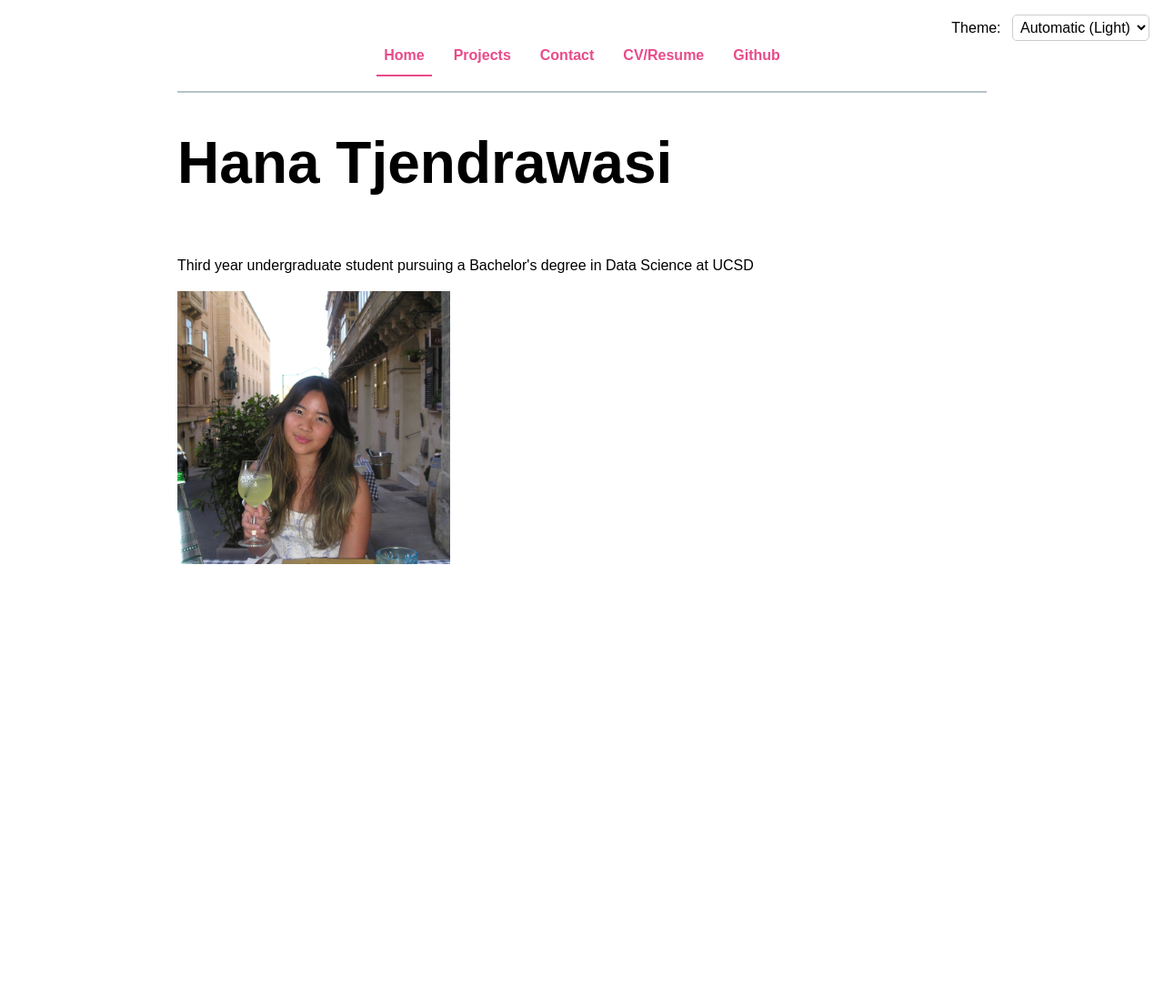
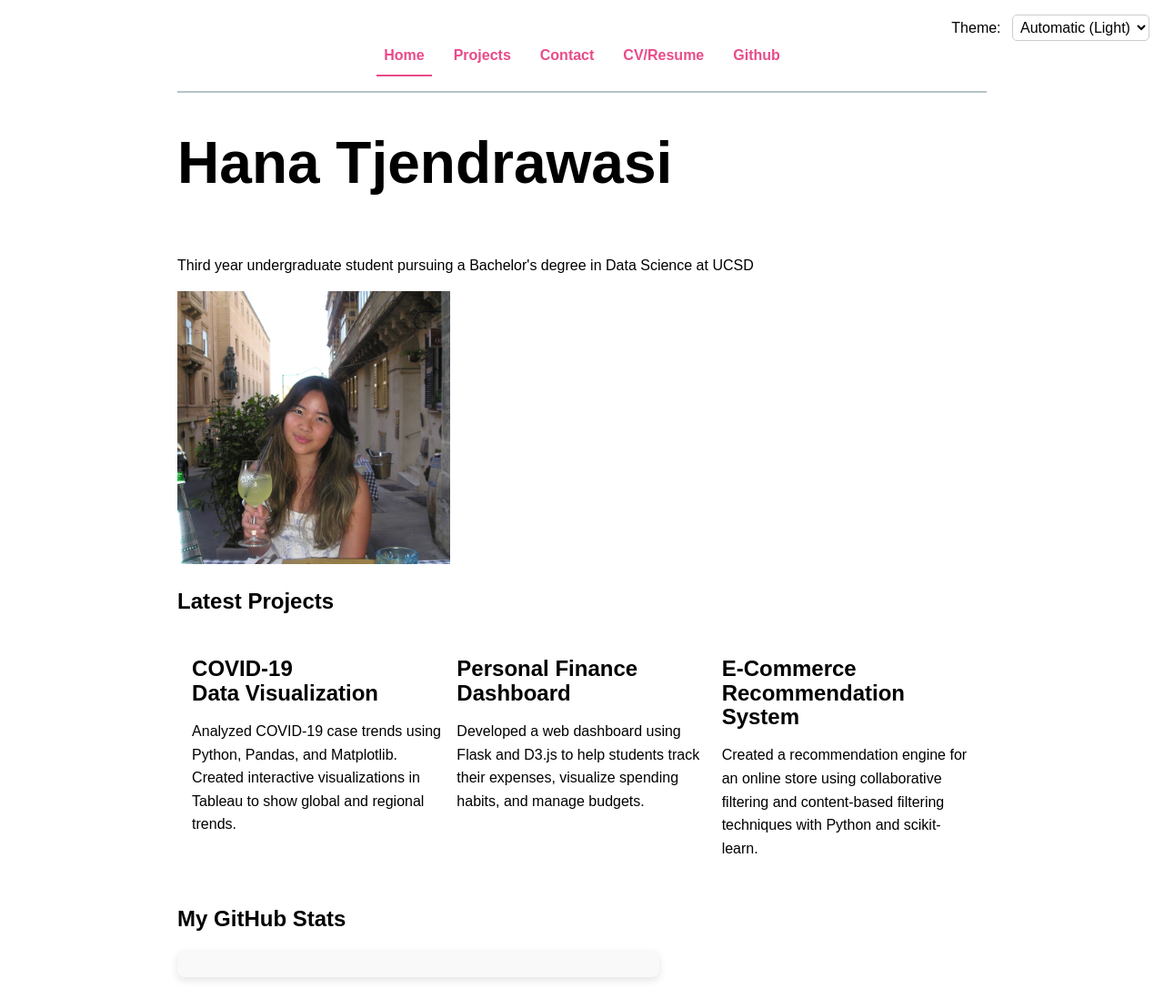
Before and after one commit to hanajuliatj/portfolio, a plain HTML site: page index.html in a window 1280 px wide. Shown: the whole page at 91% size. Before the commit the page ends 800 px from the top, so only its background shows below. Drawn offline with Linux system fonts and the light colour scheme; no server answers.

Commit message:
Added javascript to projects page

```diff
--- a/global.js
+++ b/global.js
@@ -87,3 +87,67 @@ const isDarkMode = window.matchMedia("(prefers-color-scheme: dark)").matches;
 // Update the "Automatic" option text based on the system preference
 const autoOption = themeSelect.querySelector('option[value="light dark"]');
 autoOption.textContent = `Automatic (${isDarkMode ? 'Dark' : 'Light'})`;
+
+export async function fetchJSON(url) {
+  try {
+      // Fetch the JSON file from the given URL
+      const response = await fetch(url);
+      if (!response.ok) {
+        throw new Error(`Failed to fetch projects: ${response.statusText}`);
+      }
+      const data = await response.json();
+      return data;
+
+
+  } catch (error) {
+      console.error('Error fetching or parsing JSON data:', error);
+  }
+}
+
+
+export function renderProjects(project, containerElement, headingLevel = "h2") {
+  if (!containerElement) {
+      console.error("Container element is not provided or invalid.");
+      return;
+  }
+
+  // Validate heading level to ensure it's an actual heading tag (h1-h6)
+  const validHeadings = ["h1", "h2", "h3", "h4", "h5", "h6"];
+  if (!validHeadings.includes(headingLevel)) {
+      console.warn(`Invalid heading level "${headingLevel}". Defaulting to "h2".`);
+      headingLevel = "h2";
+  }
+
+  // Create project wrapper
+  const projectWrapper = document.createElement("div");
+  projectWrapper.classList.add("project-card");
+
+  // Create dynamic heading element
+  const titleElement = document.createElement(headingLevel);
+  titleElement.textContent = project.title || "Untitled Project";
+  projectWrapper.appendChild(titleElement);
+
+  // Create and append description if available
+  if (project.description) {
+      const descriptionElement = document.createElement("p");
+      descriptionElement.textContent = project.description;
+      projectWrapper.appendChild(descriptionElement);
+  }
+
+  // Create and append image if available
+  if (project.imageUrl) {
+      const imageElement = document.createElement("img");
+      imageElement.src = project.imageUrl;
+      imageElement.alt = project.title || "Project Image";
+      imageElement.classList.add("project-image");
+      projectWrapper.appendChild(imageElement);
+  }
+
+  // Append project to container
+  containerElement.appendChild(projectWrapper);
+}
+
+export async function fetchGitHubData(username) {
+  const url = `https://api.github.com/users/${username}`;
+  return fetchJSON(url);
+}
--- a/index.html
+++ b/index.html
@@ -6,10 +6,20 @@
     <title>Hana Tjendrawasi: Personal site and portfolio</title>
     <link rel="stylesheet" href="style.css">
     <script type="module" src="global.js"></script>
+    <script src="index.js" type="module" defer></script>
 </head>
 <body>
     <h1>Hana Tjendrawasi</h1>
     <p>Third year undergraduate student pursuing a Bachelor's degree in Data Science at UCSD</p>
     <img src="images/P1010406.JPG" alt="My photo" width="300"/>
+    <h2>Latest Projects</h2>
+    <div class="projects">
+    <!-- Dynamically added projects will appear here -->
+    </div>
+    <h2>My GitHub Stats</h2>
+    <div class="github-stats">
+    <!-- GitHub stats will be dynamically inserted here -->
+    </div>
+
 </body>
 </html>
--- /dev/null
+++ b/index.js
@@ -0,0 +1,71 @@
+import { fetchJSON, renderProjects } from "./global.js";
+
+async function loadLatestProjects() {
+    try {
+        // Fetch all projects from JSON
+        const projects = await fetchJSON("./lib/projects.json");
+
+        // Check if data was successfully fetched
+        if (!projects || projects.length === 0) {
+            console.warn("No projects found in projects.json");
+            return;
+        }
+
+        // Select only the first 3 projects
+        const latestProjects = projects.slice(0, 3);
+
+        // Select the container in index.html where projects will be displayed
+        const projectsContainer = document.querySelector(".projects");
+
+        if (!projectsContainer) {
+            console.error("Projects container not found in index.html");
+            return;
+        }
+
+        // Clear existing content to prevent duplicate rendering
+        projectsContainer.innerHTML = "";
+
+        // Render each of the latest 3 projects inside the container
+        latestProjects.forEach(project => {
+            renderProjects(project, projectsContainer, "h2");
+        });
+
+    } catch (error) {
+        console.error("Error loading latest projects:", error);
+    }
+}
+
+// Execute the function when the page loads
+loadLatestProjects();
+
+import { fetchGitHubData } from "./global.js";
+
+async function displayGitHubStats() {
+    try {
+        const githubUsername = "hanajuliatj";  // Replace with your GitHub username
+        const githubData = await fetchGitHubData(githubUsername);
+
+
+        // Select the container where data will be displayed
+        const githubContainer = document.querySelector(".github-stats");
+
+        if (!githubContainer) {
+            console.error("GitHub stats container not found in index.html");
+            return;
+        }
+
+        // Display GitHub stats dynamically
+        githubContainer.innerHTML = `
+            <p><strong>Followers:</strong> ${githubData.followers}</p>
+            <p><strong>Following:</strong> ${githubData.following}</p>
+            <p><strong>Public Repos:</strong> ${githubData.public_repos}</p>
+            <p><strong>Public Gists:</strong> ${githubData.public_gists}</p>
+            <img src="${githubData.avatar_url}" alt="${githubData.name}" width="100">
+        `;
+    } catch (error) {
+        console.error("Error fetching GitHub data:", error);
+    }
+}
+
+// Call the function to load GitHub stats
+displayGitHubStats();
--- /dev/null
+++ b/lib/projects.json
@@ -0,0 +1,74 @@
+[
+	{
+		"title": "COVID-19 Data Visualization",
+		"year": "2025",
+		"image": "https://vis-society.github.io/labs/2/images/empty.svg",
+		"description": "Analyzed COVID-19 case trends using Python, Pandas, and Matplotlib. Created interactive visualizations in Tableau to show global and regional trends."
+	},
+	{
+		"title": "Personal Finance Dashboard",
+		"year": "2024",
+		"image": "https://vis-society.github.io/labs/2/images/empty.svg",
+		"description": "Developed a web dashboard using Flask and D3.js to help students track their expenses, visualize spending habits, and manage budgets."
+	},
+	{
+		"title": "E-Commerce Recommendation System",
+		"year": "2024",
+		"image": "https://vis-society.github.io/labs/2/images/empty.svg",
+		"description": "Created a recommendation engine for an online store using collaborative filtering and content-based filtering techniques with Python and scikit-learn."
+	},
+	{
+		"title": "Lorem ipsum dolor sit.",
+		"year": "2024",
+		"image": "https://vis-society.github.io/labs/2/images/empty.svg",
+		"description": "Lorem ipsum dolor sit amet consectetur adipisicing elit. Magnam dolor quos, quod assumenda explicabo odio, nobis ipsa laudantium quas eum veritatis ullam sint porro minima modi molestias doloribus cumque odit."
+	},
+	{
+		"title": "Lorem ipsum dolor sit.",
+		"year": "2023",
+		"image": "https://vis-society.github.io/labs/2/images/empty.svg",
+		"description": "Lorem ipsum dolor sit amet consectetur adipisicing elit. Magnam dolor quos, quod assumenda explicabo odio, nobis ipsa laudantium quas eum veritatis ullam sint porro minima modi molestias doloribus cumque odit."
+	},
+	{
+		"title": "Lorem ipsum dolor sit.",
+		"year": "2023",
+		"image": "https://vis-society.github.io/labs/2/images/empty.svg",
+		"description": "Lorem ipsum dolor sit amet consectetur adipisicing elit. Magnam dolor quos, quod assumenda explicabo odio, nobis ipsa laudantium quas eum veritatis ullam sint porro minima modi molestias doloribus cumque odit."
+	},
+	{
+		"title": "Lorem ipsum dolor sit.",
+		"year": "2023",
+		"image": "https://vis-society.github.io/labs/2/images/empty.svg",
+		"description": "Lorem ipsum dolor sit amet consectetur adipisicing elit. Magnam dolor quos, quod assumenda explicabo odio, nobis ipsa laudantium quas eum veritatis ullam sint porro minima modi molestias doloribus cumque odit."
+	},
+	{
+		"title": "Lorem ipsum dolor sit.",
+		"year": "2023",
+		"image": "https://vis-society.github.io/labs/2/images/empty.svg",
+		"description": "Lorem ipsum dolor sit amet consectetur adipisicing elit. Magnam dolor quos, quod assumenda explicabo odio, nobis ipsa laudantium quas eum veritatis ullam sint porro minima modi molestias doloribus cumque odit."
+	},
+	{
+		"title": "Lorem ipsum dolor sit.",
+		"year": "2023",
+		"image": "https://vis-society.github.io/labs/2/images/empty.svg",
+		"description": "Lorem ipsum dolor sit amet consectetur adipisicing elit. Magnam dolor quos, quod assumenda explicabo odio, nobis ipsa laudantium quas eum veritatis ullam sint porro minima modi molestias doloribus cumque odit."
+	},
+	{
+		"title": "Lorem ipsum dolor sit.",
+		"year": "2022",
+		"image": "https://vis-society.github.io/labs/2/images/empty.svg",
+		"description": "Lorem ipsum dolor sit amet consectetur adipisicing elit. Magnam dolor quos, quod assumenda explicabo odio, nobis ipsa laudantium quas eum veritatis ullam sint porro minima modi molestias doloribus cumque odit."
+	},
+	{
+		"title": "Lorem ipsum dolor sit.",
+		"year": "2022",
+		"image": "https://vis-society.github.io/labs/2/images/empty.svg",
+		"description": "Lorem ipsum dolor sit amet consectetur adipisicing elit. Magnam dolor quos, quod assumenda explicabo odio, nobis ipsa laudantium quas eum veritatis ullam sint porro minima modi molestias doloribus cumque odit."
+	},
+	{
+		"title": "Lorem ipsum dolor sit.",
+		"year": "2022",
+		"image": "https://vis-society.github.io/labs/2/images/empty.svg",
+		"description": "Lorem ipsum dolor sit amet consectetur adipisicing elit. Magnam dolor quos, quod assumenda explicabo odio, nobis ipsa laudantium quas eum veritatis ullam sint porro minima modi molestias doloribus cumque odit."
+	}
+]
--- a/style.css
+++ b/style.css
@@ -183,3 +183,39 @@ body.dark-mode .color-scheme select {
   background-color: #333;
   color: white;
 }
+
+
+.github-stats {
+  margin-top: 20px;
+  padding: 15px;
+  background-color: #f9f9f9;
+  border-radius: 8px;
+  box-shadow: 0 4px 8px rgba(0, 0, 0, 0.1);
+  max-width: 500px;
+  text-align: center;
+}
+
+/* Grid styling for the <dl> */
+.github-stats dl {
+  display: grid;
+  grid-template-columns: repeat(4, 1fr); /* 4 equal columns */
+  grid-template-rows: auto auto; /* Two rows: one for <dt> and one for <dd> */
+  gap: 10px;
+  text-align: center;
+  margin: 10px 0;
+}
+
+/* Ensure all <dt> (labels) are in the first row */
+.github-stats dt {
+  font-weight: bold;
+  color: #333;
+  grid-row: 1; /* Place in first row */
+}
+
+/* Ensure all <dd> (values) are in the second row */
+.github-stats dd {
+  grid-row: 2; /* Place in second row */
+  font-size: 1.2em;
+  color: #007acc;
+  margin: 0;
+}
```
Also changed, not shown: projects/index.html (+5 -4 lines), projects/projects.js (added, +32 -0 lines), 1 other file.
